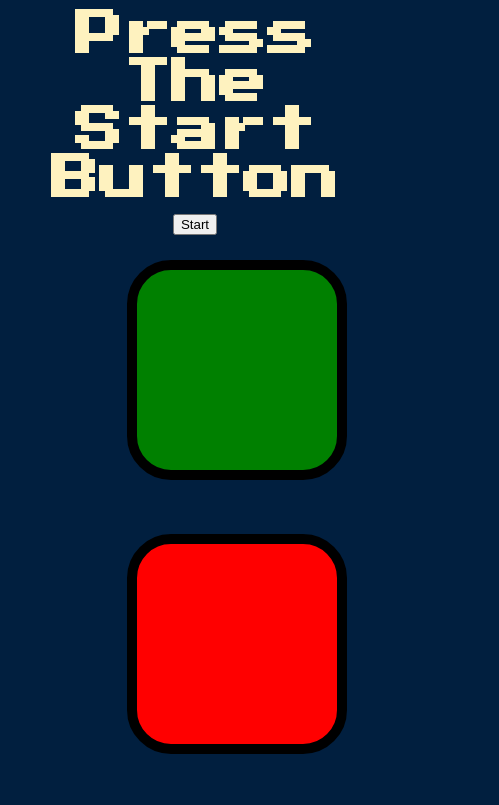
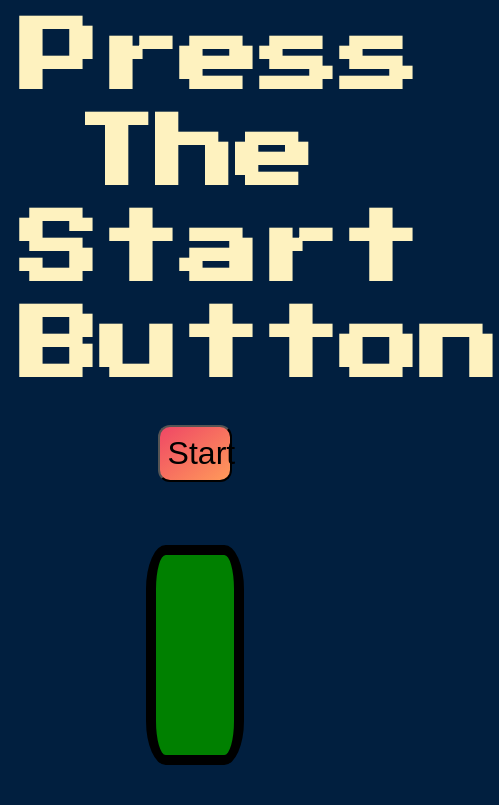
Before and after one commit to fampiyush/fampiyush.github.io-simon, a plain HTML site: page index.html in a window 390 px wide. Shown: the top 805 px of the page, 499 px wide, since content can reach past the window. Drawn offline with nearby package versions, Linux system fonts and the light colour scheme.

Commit message:
Update styles.css

```diff
--- a/styles.css
+++ b/styles.css
@@ -24,6 +24,15 @@ body {
   width: 200px;
   border: 10px solid black;
   border-radius: 20%;
+}
+
+.start{
+  width: 10%;
+  padding: 0.3rem;
+  margin-bottom: 2%;
+  background: linear-gradient(to bottom right, #EF4765, #FF9A5A);
+  font-size: 1.1rem;
+  border-radius: 12px;
 }
 
 .game-over {
@@ -60,3 +69,31 @@ body {
   text-decoration: none;
   color: #FEF2BF;
 }
+
+@media (max-width:1000px) {
+  .container{
+    width: 70%;
+  }
+
+  .btn{
+      display: inline-block;
+      width: 30%;
+    }
+
+  #footer{
+    font-size: 2rem;
+    margin-top: 10%;
+  }
+  #level-title{
+    font-size: 5rem;
+    line-height: 6rem;
+  }
+
+  .start{
+    width: 20%;
+    padding: 0.5rem;
+    font-size: 2rem;
+    margin-bottom: 10%;
+    margin-top: 5%;
+  }
+}
```
